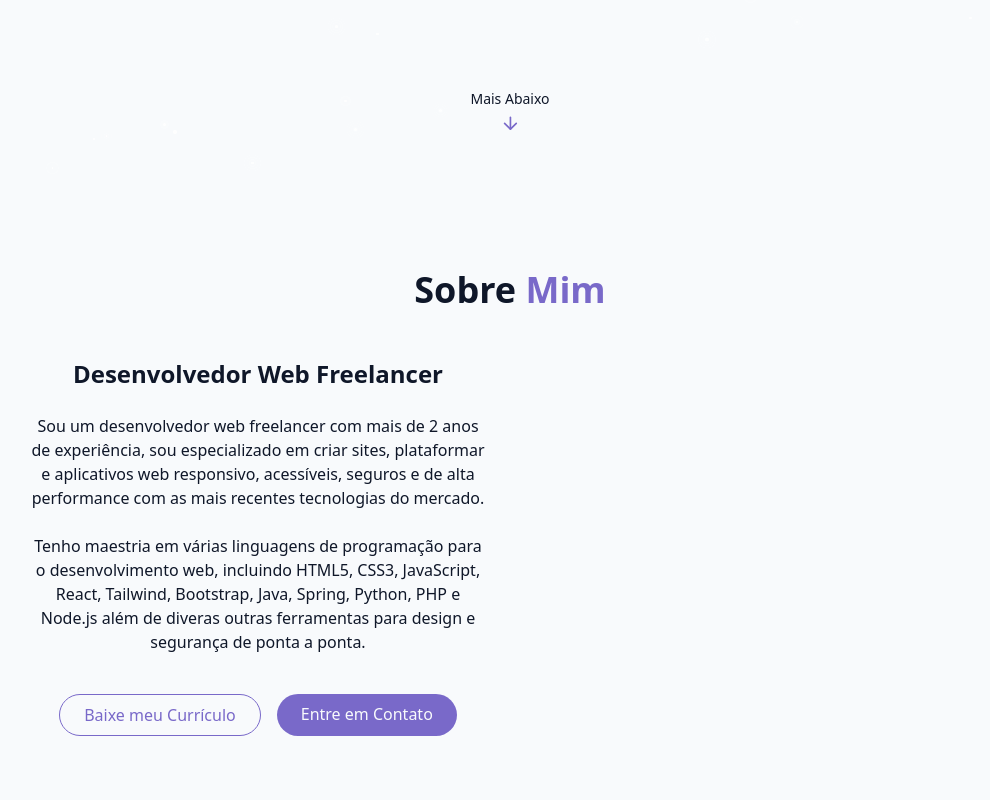
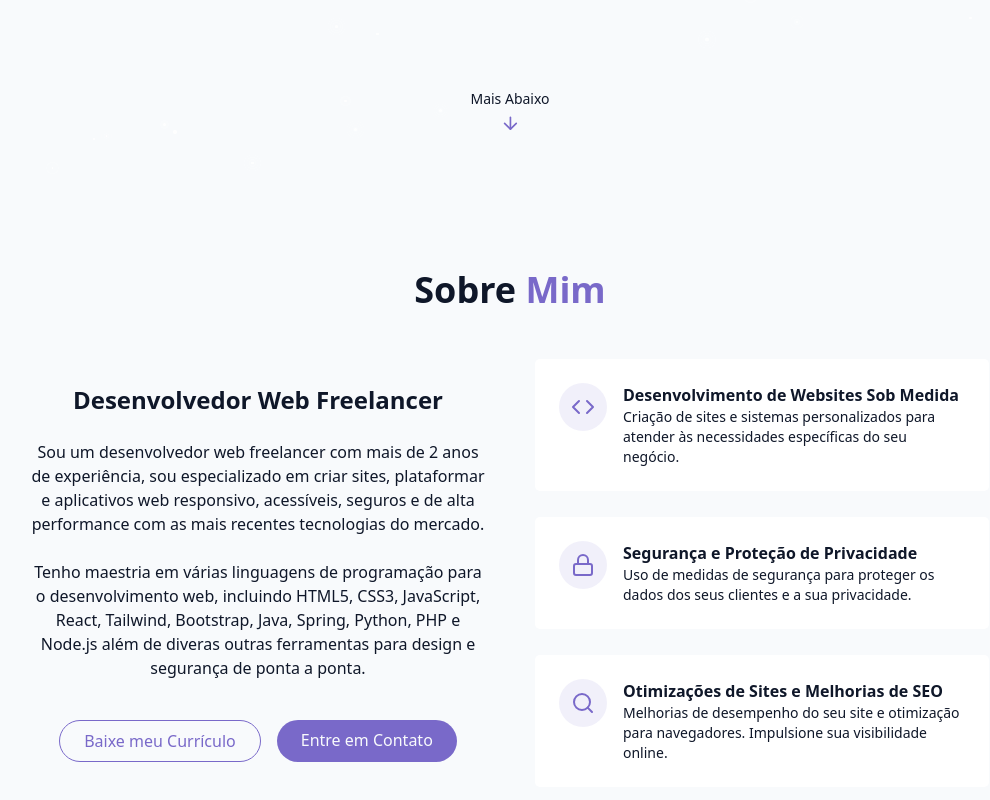
Before and after one commit to igorgp06/portfolio-IgorgpDEV-2, a React (Vite) app: page / in a window 1280 px wide. Shown: the part 626-1426 px from the top of the page, without its empty margins (130-1120 px from the left). Built offline with nearby package versions, Linux system fonts and the light colour scheme.

Commit message:
[WORK 3.4] Conclusão da seção about

```diff
--- a/package.json
+++ b/package.json
@@ -1,7 +1,7 @@
 {
   "name": "portfolio-igorgpdev",
   "private": true,
-  "version": "0.3.3",
+  "version": "0.3.4",
   "type": "module",
   "scripts": {
     "dev": "vite",
--- a/src/components/about/About.jsx
+++ b/src/components/about/About.jsx
@@ -1,9 +1,8 @@
-
+import { Code, Lock, Search } from "lucide-react"
 
 export const About = () => {
     return (
         <section className="p-24 px-4 relative" id="about">
-            {" "}
             <div className="container mx-auto max-w-5xl">
                 <h2 className="text-3xl md:text-4xl font-bold mb-12 text-center">
                     Sobre <span className="text-primary">Mim</span>
@@ -27,8 +26,7 @@ export const About = () => {
 
                         <div className="flex flex-col sm:flex-row gap-4 pt-4 justify-center">
                             <a href="/public/static/pdf/Igor Gonçalves curriculo.pdf" download={"curriculo-igor-goncalves.pdf"}
-                            className="px-6 py-2 rounded-full border border-primary text-primary  hover:bg-primary/10 transition-colors duration-300">
-                            {" "}
+                                className="px-6 py-2 rounded-full border border-primary text-primary  hover:bg-primary/10 transition-colors duration-300">
                                 Baixe meu Currículo
                             </a>
 
@@ -38,8 +36,52 @@ export const About = () => {
                         </div>
                     </div>
 
-                    <div>
+                    <div className="grid grid-cols-1 gap-6">
+                        <div className="gradient-border p-6 card-hover">
+                            <div className="flex items-start gap-4">
+                                <div className="p-3 rounded-full bg-primary/10">
+                                    <Code className="h-6 w-6 text-primary" />
+                                </div>
+                                <div className="text-left">
+                                    <h4 className="font-bold text-md">Desenvolvimento de Websites Sob Medida</h4>
+                                    <p className="text-muted-foreground text-sm">
+                                        Criação de sites e sistemas personalizados
+                                        para atender às necessidades específicas do seu negócio.
+                                    </p>
+                                </div>
+                            </div>
+                        </div>
 
+                        <div className="gradient-border p-6 card-hover">
+                            <div className="flex items-start gap-4">
+                                <div className="p-3 rounded-full bg-primary/10">
+                                    <Lock className="h-6 w-6 text-primary" />
+                                </div>
+                                <div className="text-left">
+                                    <h4 className="font-bold text-md">Segurança e Proteção de Privacidade</h4>
+                                    <p className="text-muted-foreground text-sm">
+                                        Uso de medidas de segurança para proteger os
+                                        dados dos seus clientes e a sua privacidade.
+                                    </p>
+                                </div>
+                            </div>
+                        </div>
+
+                        <div className="gradient-border p-6 card-hover">
+                            <div className="flex items-start gap-4">
+                                <div className="p-3 rounded-full bg-primary/10">
+                                    <Search className="h-6 w-6 text-primary" />
+                                </div>
+
+                                <div className="text-left">
+                                    <h4 className="font-bold text-md">Otimizações de Sites e Melhorias de SEO</h4>
+                                    <p className="text-muted-foreground text-sm">
+                                        Melhorias de desempenho do seu site e otimização para navegadores.
+                                        Impulsione sua visibilidade online.
+                                    </p>
+                                </div>
+                            </div>
+                        </div>
                     </div>
                 </div>
             </div>
```
Also changed, not shown: 1 other file (tests, documents, lock files or other folders).
